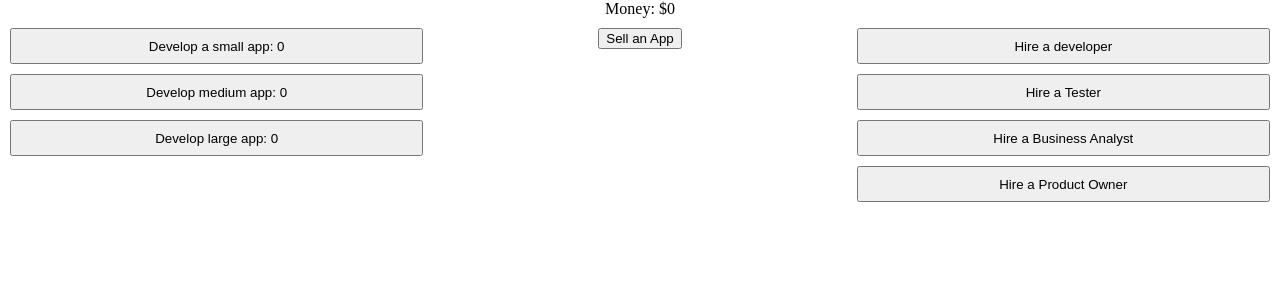
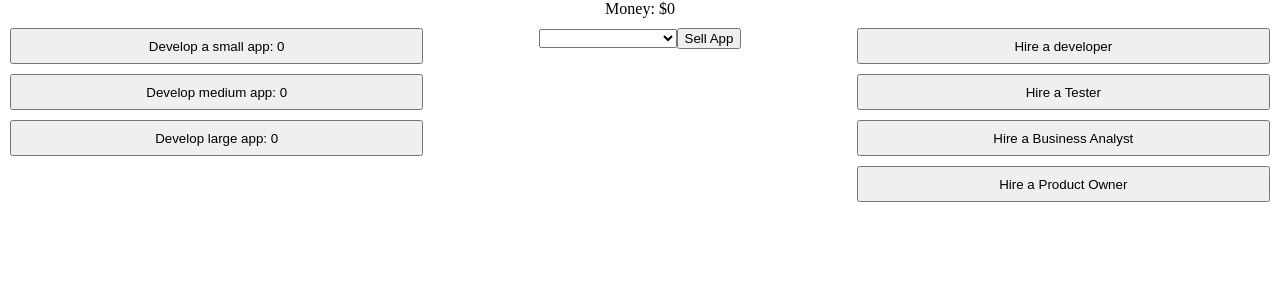
Before and after one commit to ingenmaffen/dev-clicker, a React (Create React App) app: page / in a window 1280 px wide. Shown: the top 300 px of the page. Built offline with nearby package versions, Linux system fonts and the light colour scheme.

Commit message:
Add basic logic to sell apps

```diff
--- a/src/App.jsx
+++ b/src/App.jsx
@@ -11,15 +11,13 @@ const App = () => {
   const [currentMoney, setCurrentMoney] = useState(gameState.money);
   const [currentApps, setCurrentApps] = useState(gameState.apps);
   const [currentResources, setCurrentResources] = useState(gameState.humanResources);
-  const sellApp = () => {
-    setCurrentMoney(currentMoney+1);
-  };
+
   return (
     <>
       <div>Money: ${currentMoney}</div>
       <div className="main-content">
         <DevelopPanel appState={currentApps} setAppState={setCurrentApps} />
-        <SellPanel sellApp={sellApp} />
+        <SellPanel moneyState={currentMoney} setMoneyState={setCurrentMoney} appState={currentApps} setAppState={setCurrentApps} />
         <ResourcePanel />
       </div>
     </>
--- /dev/null
+++ b/src/Common/DevelopableAppProperties.js
@@ -0,0 +1,25 @@
+export const developableAppProperties = [
+    {
+        text: "Develop a small app",
+        type: "small",
+        time: 60,
+        valueMultiplier: 1,
+        requiredDevelopers: 0
+    },
+    {
+        text: "Develop medium app",
+        type: "medium",
+        time: 150,
+        valueMultiplier: 2.5,
+        requiredDevelopers: 3
+    },
+    {
+        text: "Develop large app",
+        type: "large",
+        time: 300,
+        valueMultiplier: 1,
+        requiredDevelopers: 5
+    }
+];
+
+export const getAppByType = (appType) => developableAppProperties.find(app => app.type === appType);
--- a/src/Layout/DevelopPanel.jsx
+++ b/src/Layout/DevelopPanel.jsx
@@ -1,29 +1,6 @@
 import './DevelopPanel.css';
 import { DevelopAppButton } from "../Common/DevelopAppButton";
-
-const developableApp = [
-    {
-        text: "Develop a small app",
-        type: "small",
-        time: 60,
-        valueMultiplier: 1,
-        requiredDevelopers: 0
-    },
-    {
-        text: "Develop medium app",
-        type: "medium",
-        time: 150,
-        valueMultiplier: 2.5,
-        requiredDevelopers: 3
-    },
-    {
-        text: "Develop large app",
-        type: "large",
-        time: 300,
-        valueMultiplier: 1,
-        requiredDevelopers: 5
-    }
-];
+import { developableAppProperties } from "../Common/DevelopableAppProperties";
 
 export const DevelopPanel = ({appState, setAppState}) => {
     const developApp = (appType) => {
@@ -36,7 +13,7 @@ export const DevelopPanel = ({appState, setAppState}) => {
 
     return (
         <div className="develop-panel">
-            {developableApp.map(app =>
+            {developableAppProperties.map(app =>
                 <DevelopAppButton onClick={developApp} numberOfApps={appState[app.type]} key={app.type} {...app} />
             )}
         </div>
--- a/src/Layout/SellPanel.jsx
+++ b/src/Layout/SellPanel.jsx
@@ -1,6 +1,31 @@
-export const SellPanel = ({sellApp}) => (
-        <div>
-            <button onClick={sellApp}>Sell an App</button>
+import { useState } from "react";
+import { developableAppProperties, getAppByType } from "../Common/DevelopableAppProperties";
+
+export const SellPanel = ({moneyState, setMoneyState, appState, setAppState}) => {
+    const [selectedAppType, setSelectedAppType] = useState();
+    const currentAppValue = 10;
+    const handleAppTypeChangedEvent = (event) => setSelectedAppType(event.target.value);
+    const sellApp = () => {
+        if (selectedAppType) {
+            const updatedAppState = {
+                ...appState,
+                [selectedAppType]: appState[selectedAppType] - 1
+            }
+            const appValue = getAppByType(selectedAppType).valueMultiplier * currentAppValue;
+            setAppState(updatedAppState);
+            setMoneyState(moneyState + appValue);
+        }
+    }
+
+    return (
+        <div className="sell-app-panel">
+            <select value={selectedAppType} onChange={handleAppTypeChangedEvent}>
+                <option></option>
+                {developableAppProperties.map(app =>
+                    <option key={app.type} value={app.type}>Sell {app.type} App: {appState[app.type]}</option>
+                )}
+            </select>
+            <button onClick={sellApp}>Sell App</button>
         </div>
     );
-;
+};
```
